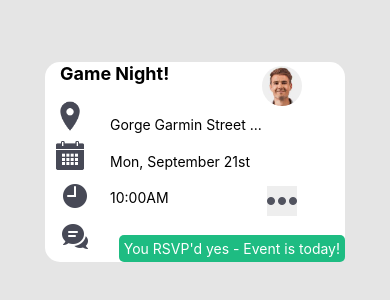
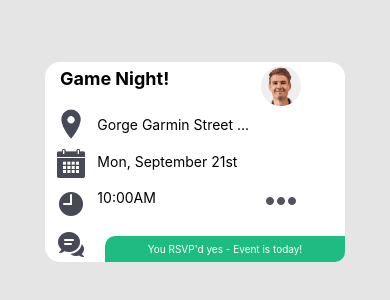
Before and after one commit to kellydinneen/likemindedly-project, a React Native app: screen / in a window 390 px wide. Shown: the part 260-560 px from the top of the page. Built offline with nearby package versions, Linux system fonts and the light colour scheme.

Commit message:
Fix styling of RSVP confirmation

```diff
--- a/Card.js
+++ b/Card.js
@@ -1,24 +1,28 @@
 import React, { useState } from 'react';
-import { StyleSheet, Text, View, Pressable, Modal, Image } from 'react-native';
+import { StyleSheet, Text, View, TouchableOpacity, Modal, Image } from 'react-native';
 
 import markerIcon from './assets/marker.png';
 import calendarIcon from './assets/calendar.png';
 import clockIcon from './assets/clock.png';
 import messagingIcon from './assets/messages.png';
 import profilePicture from './assets/profile-picture.png';
-import ellipsisWhite from './assets/ellipsis-white.png';
-import ellipsisGrey from './assets/ellipsis-grey.png';
 // import Dropdown from './Dropdown';
 
 const Card = () => {
 
   const [dropdownVisible, setDropdownVisible] = useState(false);
+
   const icons = [markerIcon, calendarIcon, clockIcon, messagingIcon];
-  const iconsDisplay = icons.map(icon =>
-    <Image style={styles.icon} source={icon}/>
+  const iconsDisplay = icons.map((icon, i) =>
+    <Image style={styles.icon} source={icon} key={i}/>
   );
+
   const details = ['Gorge Garmin Street ...','Mon, September 21st','10:00AM']
-  const detailsDisplay = details.map(detail => <Text style={styles.detail}>{detail}</Text>)
+  const detailsDisplay = details.map((detail, i) => <Text style={styles.detail} key={i}>{detail}</Text>)
+
+  const ellipsis = dropdownVisible
+    ? require('./ellipsis-white.png')
+    : require('./ellipsis-grey.png');
 
   return (
     <View style={styles.container}>
@@ -32,13 +36,13 @@ const Card = () => {
         </View>
         <View style={styles.rightColumn}>
           <Image style={styles.profilePicture} source={require('./assets/profile-picture.png')}/>
-          <Pressable style={{backgroundColor: '#EEEEEE', justifyContent: 'flex-start', alignItems: 'center'}}>
-            <Image source={require('./assets/ellipsis-grey.png')}/>
-          </Pressable>
+          <TouchableOpacity>
+            <Image source={ellipsis}/>
+          </TouchableOpacity>
         </View>
       </View>
       <View style={styles.rsvpConfirmation}>
-        <Text style={{color:'#fff'}}>You RSVP'd yes - Event is today!</Text>
+        <Text style={{color:'#fff', fontSize: 10}}>You RSVP'd yes - Event is today!</Text>
       </View>
     </View>
   );
@@ -59,49 +63,63 @@ const styles = StyleSheet.create({
     fontWeight: 'bold',
     fontSize: 18,
     lineHeight: 24,
+    marginTop: 5,
     marginLeft: 15
   },
   cardBody: {
     flex: 1,
-    marginTop: 10,
+    marginTop: 5,
     flexDirection: 'row',
-    alignItems: 'flex-start'
+    alignItems: 'flex-start',
+    justifyContent: 'space-evenly'
   },
   iconsColumn: {
+    flex: 1,
     justifyContent: 'space-evenly',
-    alignItems: 'flex-start',
-    height: 150,
-    marginLeft: -5
-  },
-  rightColumn: {
-    justifyContent: 'space-between',
     alignItems: 'center',
     height: 150,
-    marginTop: -30
+    marginTop: 8,
   },
   icon: {
     height: 30,
     margin: 5,
     resizeMode: 'contain'
   },
+  rightColumn: {
+    flex: 1,
+    justifyContent: 'space-between',
+    alignItems: 'center',
+    height: 150,
+    marginTop: -30,
+  },
   detailsColumn: {
+    flex: 3,
     justifyContent: 'space-evenly',
     alignItems: 'flex-start',
     height: 120
   },
   detail: {
-    marginTop: 10
+    marginTop: 10,
+    fontSize: 14
   },
   profilePicture: {
     height: 40,
     width: 40,
     borderRadius: 20
   },
+  button: {
+    justifyContent: 'flex-start',
+    alignItems: 'center',
+    backgroundColor: '#EEEEEE'
+  },
   rsvpConfirmation: {
     alignSelf: 'flex-end',
     backgroundColor: '#1EBC82',
-    padding: 5,
-    borderRadius: 5
+    width: 240,
+    alignItems: 'center',
+    padding: 7,
+    borderTopLeftRadius: 10,
+    borderBottomRightRadius: 10
   }
 });
 
```
Also changed, not shown: ellipsis-grey.png (renamed from assets/ellipsis-grey.png), ellipsis-white.png (renamed from assets/ellipsis-white.png).
